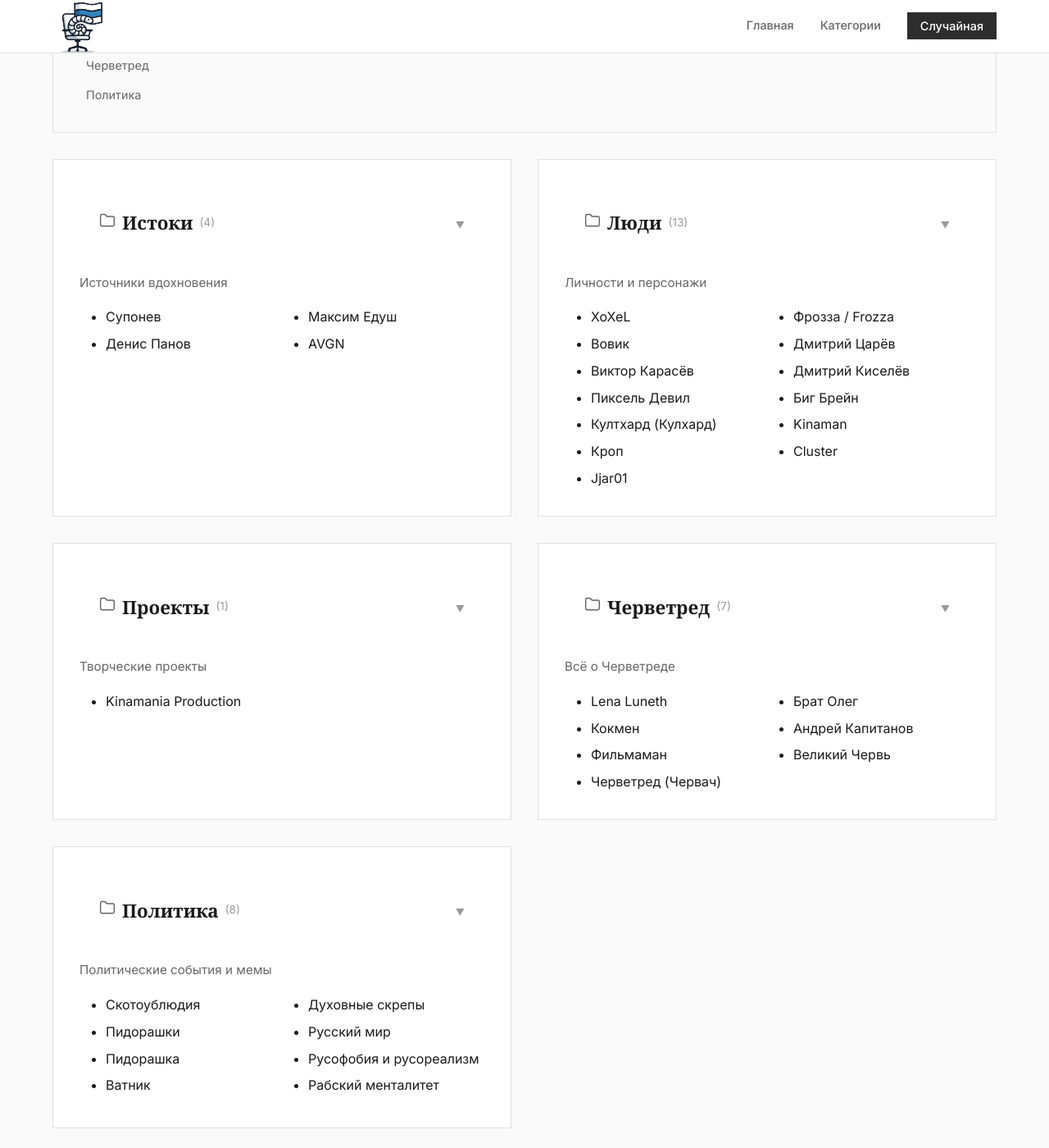
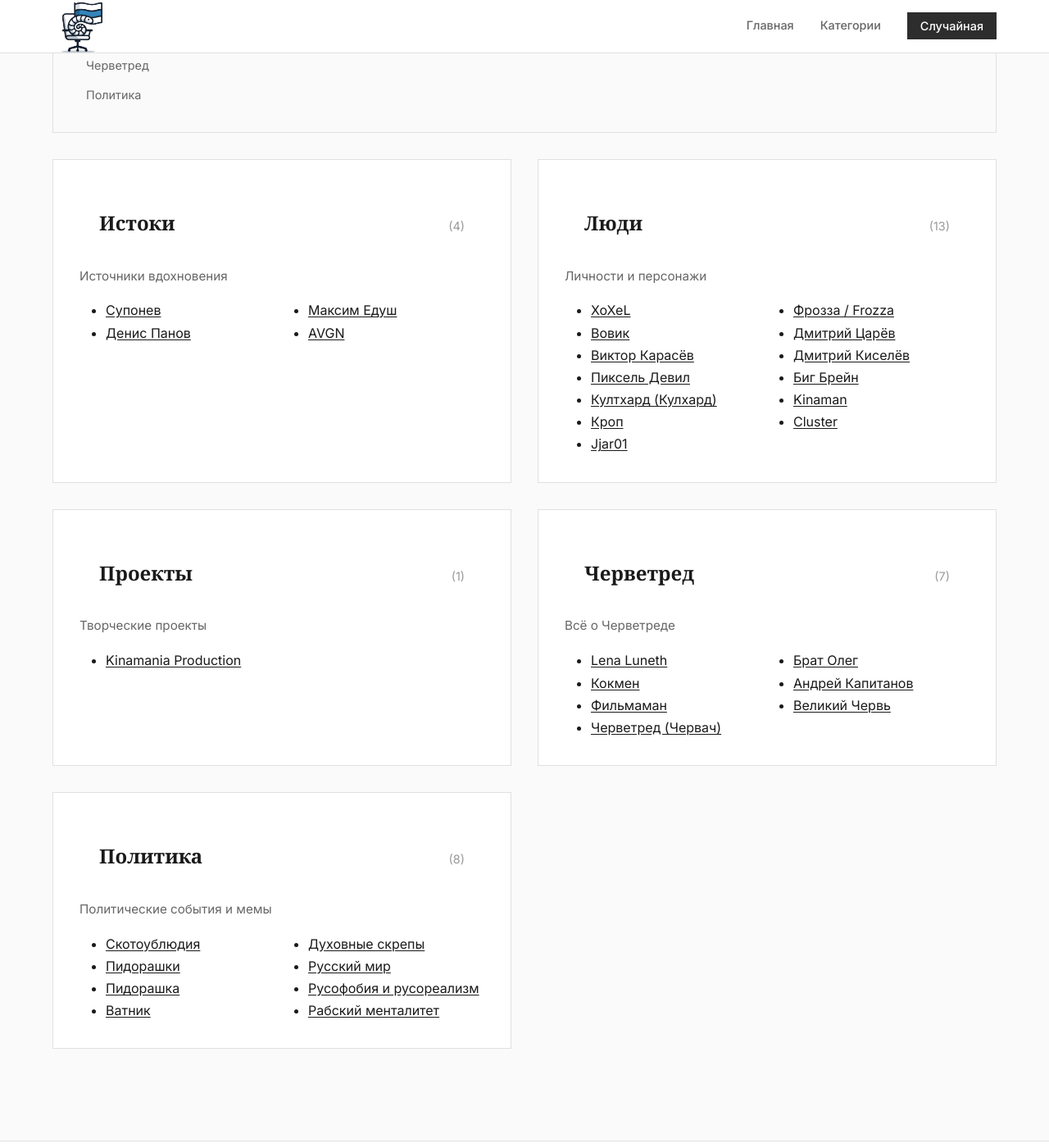
Before and after one commit to cherwepedia/111, a Jekyll site: the page built from categories.html, in a window 1280 px wide and 1400 px high, scrolled down 416 px. Shown: the whole window at 82% size. Built offline with Jekyll 4.4.1, drawn with Linux system fonts in a browser that asks for light colours; comment, search, counter and statistics services are not loaded.

Commit message:
Update categories.html

```diff
--- a/categories.html
+++ b/categories.html
@@ -3,8 +3,6 @@
 title: Категории
 permalink: /categories/
 ---
-
-<script src="https://unpkg.com/lucide@latest"></script>
 
 <div class="container">
 
@@ -44,16 +42,6 @@
         <details id="{{ category.id }}" class="category-card" open>
 
           <summary class="category-header">
-
-            <div class="category-title-wrap">
-              <span class="category-icon">
-                {% if category.id == "chervethread" %}
-                  <i data-lucide="bug"></i>
-                {% else %}
-                  <i data-lucide="folder"></i>
-                {% endif %}
-              </span>
-
             <span class="category-title">
               {{ category.name }}
             </span>
@@ -61,9 +49,6 @@
             <span class="category-count">
               ({{ posts.size }})
             </span>
-            </div>
-
-            <span class="category-toggle"></span>
           </summary>
 
           {% if category.description %}
@@ -114,68 +99,45 @@
 }
 
 /* =======================
-   HEADER (summary)
+   HEADER
    ======================= */
 
 .category-header {
   list-style: none;
-  cursor: pointer;
   display: flex;
-  align-items: center;
-  justify-content: space-between;
-  gap: var(--space-md);
+  align-items: baseline;
+  gap: var(--space-sm);
+  margin-bottom: var(--space-sm);
 }
 
 .category-header::-webkit-details-marker {
   display: none;
 }
 
-.category-title-wrap {
-  display: flex;
-  align-items: center;
-  gap: var(--space-sm);
-}
-
-.category-icon svg {
-  width: 20px;
-  height: 20px;
-  stroke-width: 1.75;
-  color: var(--color-text-secondary);
-}
-
 .category-title {
   font-family: var(--font-serif);
-  font-size: 1.4rem;
+  font-size: 1.5rem;
   font-weight: 600;
 }
 
 .category-count {
-  font-size: 0.85rem;
+  font-size: .9rem;
   color: var(--color-text-muted);
 }
 
-/* стрелка */
-.category-toggle::before {
-  content: "▼";
-  font-size: .7rem;
-  color: var(--color-text-muted);
-  transition: transform var(--transition-fast);
-}
+/* =======================
+   DESCRIPTION
+   ======================= */
 
-.category-card:not([open]) .category-toggle::before {
-  transform: rotate(-90deg);
+.category-description {
+  color: var(--color-text-secondary);
+  font-size: .95rem;
+  margin-bottom: var(--space-md);
 }
 
 /* =======================
-   BODY
+   ARTICLE LIST
    ======================= */
-
-.category-description {
-  margin-top: var(--space-md);
-  margin-bottom: var(--space-md);
-  color: var(--color-text-secondary);
-  font-size: .95rem;
-}
 
 .article-list {
   column-count: 2;
@@ -189,21 +151,39 @@
   }
 }
 
-.article-list li {
-  break-inside: avoid;
-  margin-bottom: .35rem;
+/* =======================
+   MOBILE COLLAPSE ONLY
+   ======================= */
+
+@media (min-width: 901px) {
+  /* на десктопе summary — просто заголовок */
+  .category-card {
+    pointer-events: none;
   }
 
-.article-list a {
-  color: var(--color-link);
-  text-decoration: none;
+  .category-card > * {
+    pointer-events: auto;
   }
 
-.article-list a:hover {
-  text-decoration: underline;
+  .category-header {
+    cursor: default;
+  }
+}
+
+@media (max-width: 900px) {
+  .category-header {
+    cursor: pointer;
+  }
+
+  .category-header::after {
+    content: "▾";
+    margin-left: auto;
+    font-size: .8rem;
+    color: var(--color-text-muted);
+  }
+
+  details:not([open]) .category-header::after {
+    transform: rotate(-90deg);
+  }
 }
 </style>
-
-<script>
-  lucide.createIcons();
-</script>
```
Also changed, not shown: other parts of categories.html (+1 -1 lines). Lines whose indentation alone changed are shown as unchanged.
